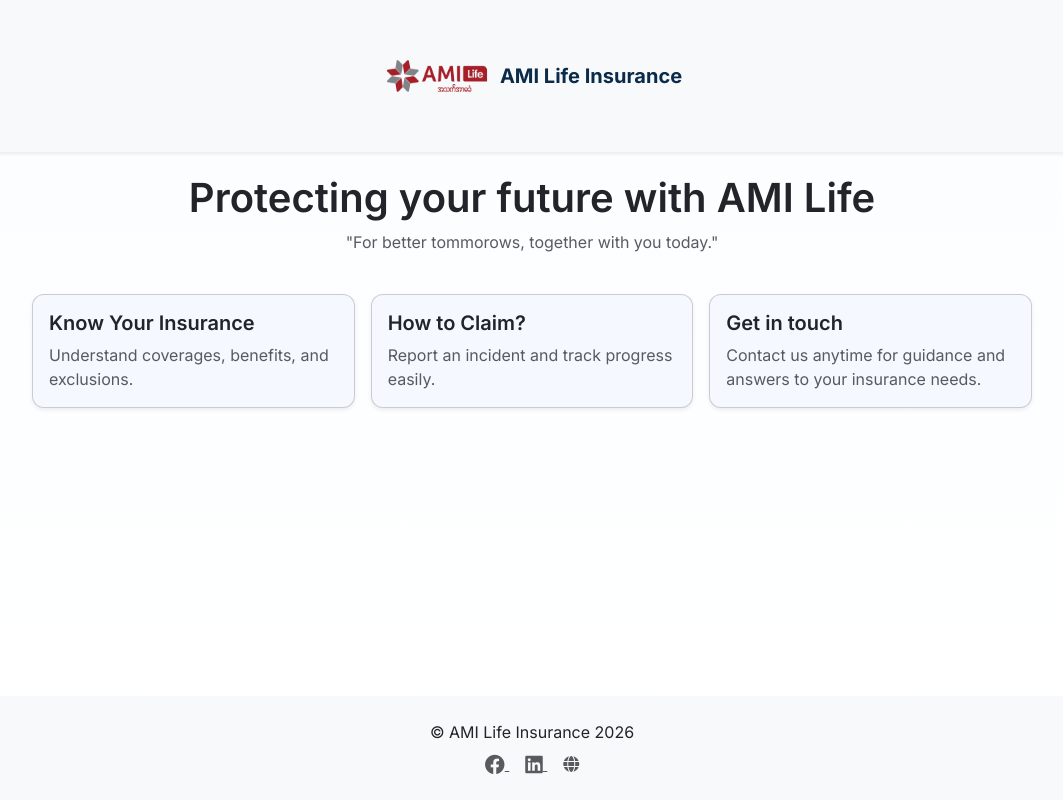
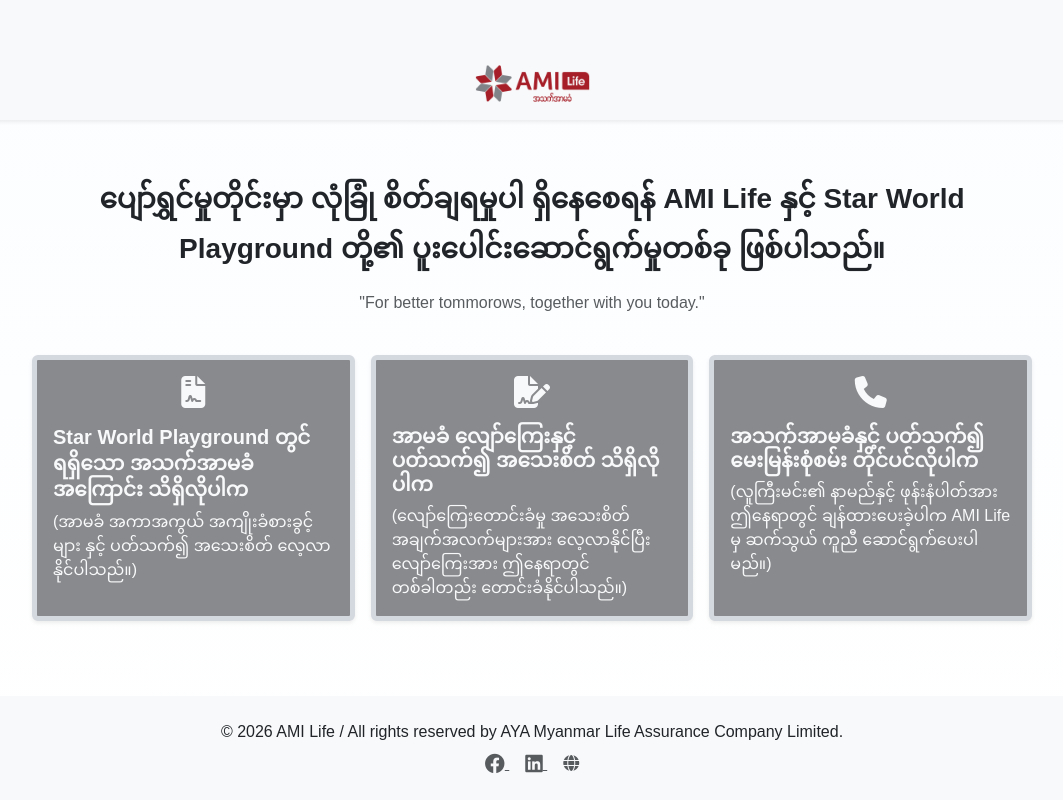
Before and after one commit to ZayarPhyo4774/ami_life_app, a Django app: page / in a window 1280 px wide. Shown: the whole page, without its empty margins (108-1171 px from the left). Run offline with Django 5.2, Linux system fonts and the light colour scheme.

Commit message:
2nd Edition

```diff
--- a/ami_prj/static/css/style.css
+++ b/ami_prj/static/css/style.css
@@ -1,12 +1,104 @@
-:root{--primary:#4b8bf5;--soft:#f5f8ff;--muted:#6c757d;font-family: 'Inter', system-ui, -apple-system, 'Segoe UI', Roboto, 'Helvetica Neue', Arial}
-body{font-family:Inter, sans-serif;background:linear-gradient(180deg,#fbfdff 0%, #ffffff 100%)}
-.logo{height:56px;width:auto}
-.company-name{color:#0b2b4a;font-weight:700}
-.btn-card{border-radius:12px;transition:transform .18s ease, box-shadow .18s ease;background:var(--soft);box-shadow:0 6px 18px rgba(11,43,74,0.06)}
-.btn-card:hover{transform:translateY(-6px);box-shadow:0 14px 28px rgba(11,43,74,0.12)}
-.card-title{font-weight:600}
-footer .social a:hover{color:var(--primary)!important}
+:root{
+  --primary:#474A4C;
+  --soft:#898A8D;
+  --muted:#6c757d;
+  font-family: Arial, sans-serif;
+}
+
+body{
+  font-family: Arial, sans-serif;
+  background:linear-gradient(180deg,#fbfdff 0%, #ffffff 100%);;
+}
+
+.logo{
+  height:100px;
+  width:auto
+}
+
+.company-name{
+  color:#0b2b4a;
+  font-weight:700
+}
+
+.btn-card{
+  border-radius:14 px;
+  /* transition:transform .18s ease, box-shadow .18s ease; */
+  background:var(--soft)!important;
+  /* box-shadow:0 6px 18px rgba(11,43,74,0.06) */
+  box-shadow: 0 6px 0 #d9e2f3, 0 10px 20px rgba(0,0,0,0.08);
+  transition: all 0.20s ease;
+  border: 5px solid #d4d8df;
+}
+
+/* .btn-card:hover{
+  transform:translateY(-6px);
+  box-shadow:0 14px 28px rgba(11,43,74,0.12)
+} */
+.btn-card:hover{
+    transform: translateY(-6px);
+    box-shadow: 0 10px 0 #95979a, 0 18px 30px rgba(0,0,0,0.12);
+}
+.btn-card:active{
+    transform: translateY(2px);
+    box-shadow: 0 4px 0 #d9e2f3, 0 6px 12px rgba(0,0,0,0.1);
+}
+.card-title{
+  font-weight:600
+}
+
+footer .social a:hover{
+  color:var(--primary)!important
+}
+
 @media (max-width:767px){
-  .logo{height:48px}
-  .company-name{font-size:1rem}
+  .logo{
+    height:48px
+  }
+
+  .company-name{
+    font-size:1rem
+  }
 }
+.btn-primary{
+    background-color: #474A4C;
+    border-color: #ffffff;
+    border-width: 2px;
+}
+
+.btn-primary:hover{
+    background-color: #898A8D;
+    border-color: #898A8D;
+}
+
+.navbar {
+    height: 120px;           /* fixed navbar height */
+    padding: 0;
+    display: flex;
+    align-items: center;
+}
+
+.navbar-brand img {
+    max-height: 250px;       /* control logo size */
+    width: auto;
+    align-items: center;
+}
+.navbar-logo {
+    position: relative;
+    height: 125px;
+}
+
+.btn-card i {
+    transition: transform 0.3s ease;
+}
+
+@keyframes floatShake {
+    0%   { transform: translateY(0px) rotate(0deg); }
+    25%  { transform: translateY(-2px) rotate(4deg); }
+    50%  { transform: translateY(0px) rotate(-4deg); }
+    75%  { transform: translateY(-2px) rotate(4deg); }
+    100% { transform: translateY(0px) rotate(0deg); }
+}
+
+.btn-card:hover i {
+    animation: floatShake 0.6s ease;
+}
--- a/ami_prj/templates/amiapp/base.html
+++ b/ami_prj/templates/amiapp/base.html
@@ -1,5 +1,5 @@
 {% load static %}
-<!doctype html>
+<!DOCTYPE html>
 <html lang="en">
 
 <head>
@@ -22,7 +22,7 @@
     <div class="container d-flex align-items-center justify-content-between">
 
       {% if show_back_button %}
-        <button type="button" class="btn btn-outline-primary" onclick="window.history.back();">
+        <button type="button" class="btn btn-outline-primary" onclick="window.history.back(); ">
           <i class="fas fa-arrow-left me-1"></i> Back
         </button>
       {% else %}
@@ -30,14 +30,9 @@
       {% endif %}
 
       <a class="navbar-brand d-flex align-items-center mx-auto" href="/">
-        <img src="{% static 'images/logo.png' %}"
-             alt="Logo"
-             height="110"
-             class="d-inline-block align-text-top">
-
-        <span class="h5 mb-0 ms-2 company-name">
-          AMI Life Insurance
-        </span>
+          <img src="{% static 'images/logo.png' %}"
+            alt="Logo"
+            class="navbar-logo">
       </a>
 
       <div style="width: 3.5rem;"></div>
@@ -60,12 +55,12 @@
     <div class="container text-center">
 
       <p class="mb-2">
-        &copy; {{ company|default:'AMI Life Insurance' }} 2026
+        &copy; 2026 AMI Life / All rights reserved by AYA Myanmar Life Assurance Company Limited.
       </p>
 
       <div class="social">
 
-        <a href="https://www.amilifeassurance.com" class="mx-2 text-muted">
+        <a href="https://www.facebook.com/share/18T1zRaa4k/?mibextid=wwXIfr" class="mx-2 text-muted">
           <i class="fab fa-facebook fa-lg"></i>
         </a>
 
@@ -73,7 +68,7 @@
           <i class="fab fa-instagram fa-lg"></i>
         </a> {% endcomment %}
 
-        <a href="#" class="mx-2 text-muted">
+        <a href="https://www.linkedin.com/company/ayamyanmarlifeassurance/" class="mx-2 text-muted">
           <i class="fab fa-linkedin fa-lg"></i>
         </a>
 
--- a/ami_prj/templates/amiapp/fileclaims.html
+++ b/ami_prj/templates/amiapp/fileclaims.html
@@ -25,10 +25,10 @@
     <!-- BUTTON -->
     <div class="text-center mt-4 mb-5">
 
-        <a href="https://www.amilifeassurance.com"
+        <a href="https://www.amilifeassurance.com/e-claims/"
            target="_blank"
-           class="btn text-white btn-lg px-4 shadow-sm"
-           style="background-color:#c1121f; border:none;">
+           class="btn text-light btn-lg px-4 shadow-sm"
+           style="background-color:#A82028; border:none;">
 
             <i class="fas fa-file-signature me-2"></i>
             Submit Your Claims
--- a/ami_prj/templates/amiapp/getquote.html
+++ b/ami_prj/templates/amiapp/getquote.html
@@ -6,13 +6,13 @@
   <div class="w-100" style="max-width:720px;">
 
     <div class="bg-light text-muted text-center py-3 rounded shadow-sm mb-4">
-      <h2 class="mb-0 fw-bold">Get in touch</h2>
+      <h2 class="mb-0 fw-bold">အသက်အာမခံနှင့် ပတ်သက်၍ မေးမြန်းစုံစမ်းရန်</h2>
     </div>
 
     <div class="card shadow-sm">
       <div class="card-body">
         <p class="text-muted">
-          Send your contact details and our team will follow up with you.
+          လူကြီးမင်း၏ နာမည်နှင့် ဖုန်းနံပါတ်အား ဤနေရာတွင် ချန်ထားပေးခဲ့ပါက AMI Life မှ ဆက်သွယ် ကူညီ ဆောင်ရွက်ပေးပါမည်။
         </p>
 
         {% if messages %}
--- a/ami_prj/templates/amiapp/home.html
+++ b/ami_prj/templates/amiapp/home.html
@@ -11,9 +11,9 @@
     <!-- HERO -->
     <div class="text-center mb-4">
 
-      <h1 class="display-6 fw-semibold">
-        Protecting your future with AMI Life
-      </h1>
+      <h3 class=" fw-semibold mb-3" style="line-height:1.8;">
+      ပျော်ရွှင်မှုတိုင်းမှာ လုံခြုံ စိတ်ချရမှုပါ ရှိနေစေရန် AMI Life နှင့် Star World Playground တို့၏ ပူးပေါင်းဆောင်ရွက်မှုတစ်ခု ဖြစ်ပါသည်။
+      </h3>
 
       <p class="text-muted">
         "For better tommorows, together with you today."
@@ -26,13 +26,28 @@
 
       <div class="col-12 col-md-4">
         <a href="{% url 'know_insurance' %}"
-           class="card btn-card text-decoration-none text-dark h-100 shadow-sm">
+           class="card btn-card text-decoration-none text-light h-100 shadow-sm">
 
+            {% comment %} <div class="card-body">
+              <h5 class="card-title" style="line-height: 1.2;"><i class='fa-solid fa-file-contract'></i>Star World Playground တွင်ရရှိသော အသက်အာမခံအကြောင်း သိရှိလိုပါက <br> </h5>
+              <p class="card-text text-light">
+                (အာမခံ အကာအကွယ် အကျိုးခံစားခွင့်များ နှင့် ပတ်သက်၍ အသေးစိတ် လေ့လာနိုင်ပါသည်။)
+              </p>
+            </div> {% endcomment %}
           <div class="card-body">
-            <h5 class="card-title">Know Your Insurance</h5>
-            <p class="card-text text-muted">
-              Understand coverages, benefits, and exclusions.
+
+            <div class="mb-3 d-flex justify-content-center">
+                <i class="fa-solid fa-file-contract fa-2x"></i>
+            </div>
+
+            <h5 class="card-title" style="line-height:1.3;">
+                Star World Playground တွင်ရရှိသော အသက်အာမခံအကြောင်း သိရှိလိုပါက
+            </h5>
+
+            <p class="card-text text-light">
+                  (အာမခံ အကာအကွယ် အကျိုးခံစားခွင့်များ နှင့် ပတ်သက်၍ အသေးစိတ် လေ့လာနိုင်ပါသည်။)
             </p>
+
           </div>
 
         </a>
@@ -40,12 +55,15 @@
 
       <div class="col-12 col-md-4">
         <a href="{% url 'file_claim' %}"
-           class="card btn-card text-decoration-none text-dark h-100 shadow-sm">
+           class="card btn-card text-decoration-none text-light h-100 shadow-sm">
 
           <div class="card-body">
-            <h5 class="card-title">How to Claim?</h5>
-            <p class="card-text text-muted">
-              Report an incident and track progress easily.
+            <div class="mb-3 d-flex justify-content-center">
+                <i class="fa-solid fa-file-signature fa-2x"></i>
+            </div>
+            <h5 class="card-title" style="line-height: 1.2;">အာမခံ  လျော်ကြေးနှင့် ပတ်သက်၍ အသေးစိတ် သိရှိလိုပါက</h5>
+            <p class="card-text text-light">
+             (လျော်ကြေးတောင်းခံမှု အသေးစိတ် အချက်အလက်များအား လေ့လာနိုင်ပြီး လျော်ကြေးအား ဤနေရာတွင် တစ်ခါတည်း တောင်းခံနိုင်ပါသည်။)
             </p>
           </div>
 
@@ -54,12 +72,15 @@
 
       <div class="col-12 col-md-4">
         <a href="{% url 'get_quote' %}"
-           class="card btn-card text-decoration-none text-dark h-100 shadow-sm">
+           class="card btn-card text-decoration-none text-light h-100 shadow-sm">
 
           <div class="card-body">
-            <h5 class="card-title">Get in touch</h5>
-            <p class="card-text text-muted">
-              Contact us anytime for guidance and answers to your insurance needs.
+            <div class="mb-3 d-flex justify-content-center">
+                <i class="fa-solid fa-phone fa-2x"></i>
+            </div>
+            <h5 class="card-title" style="line-height: 1.2;">အသက်အာမခံနှင့် ပတ်သက်၍ မေးမြန်းစုံစမ်း တိုင်ပင်လိုပါက </h5>
+            <p class="card-text text-light">
+              (လူကြီးမင်း၏ နာမည်နှင့် ဖုန်းနံပါတ်အား ဤနေရာတွင် ချန်ထားပေးခဲ့ပါက AMI Life မှ ဆက်သွယ် ကူညီ ဆောင်ရွက်ပေးပါမည်။)
             </p>
           </div>
 
--- a/ami_prj/templates/amiapp/knowyourinsurance.html
+++ b/ami_prj/templates/amiapp/knowyourinsurance.html
@@ -17,7 +17,7 @@
     <div class="row g-3 mt-3">
 
       <div class="col-12 col-md-4">
-        <a href="{% url 'coverage_details' %}" class="card btn-card text-decoration-none text-dark h-100 shadow-sm">
+        <a href="{% url 'coverage_details' %}" class="card btn-card text-decoration-none text-light h-100 shadow-sm">
           <div class="card-body">
             <h5 class="card-title mt-3 text-center">Star World ကစားကွင်းတွင် ရရှိသော အာမခံဆိုတာဘာလဲ။</h5>
           </div>
@@ -25,7 +25,7 @@
       </div>
 
       <div class="col-12 col-md-4">
-        <a href="{% url 'policydocs' %}" class="card btn-card text-decoration-none text-dark h-100 shadow-sm">
+        <a href="{% url 'policydocs' %}" class="card btn-card text-decoration-none text-light h-100 shadow-sm">
           <div class="card-body">
             <h5 class="card-title mt-3 text-center">အာမခံအကာအကွယ်နှင့် အကျိုးခံစားခွင့်များက ဘာလဲ။</h5>
             {% comment %} <p class="card-text text-muted">
@@ -36,7 +36,7 @@
       </div>
 
       <div class="col-12 col-md-4">
-        <a href="{% url 'our_commitment' %}" class="card btn-card text-decoration-none text-dark h-100 shadow-sm">
+        <a href="{% url 'our_commitment' %}" class="card btn-card text-decoration-none text-light h-100 shadow-sm">
           <div class="card-body">
             <h5 class="card-title mt-3 text-center">ကျွန်ုပ်တို့၏ ကတိ</h5>
             {% comment %} <p class="card-text text-muted">
```
Also changed, not shown: ami_prj/amiapp/forms.py (+6 -6 lines).
